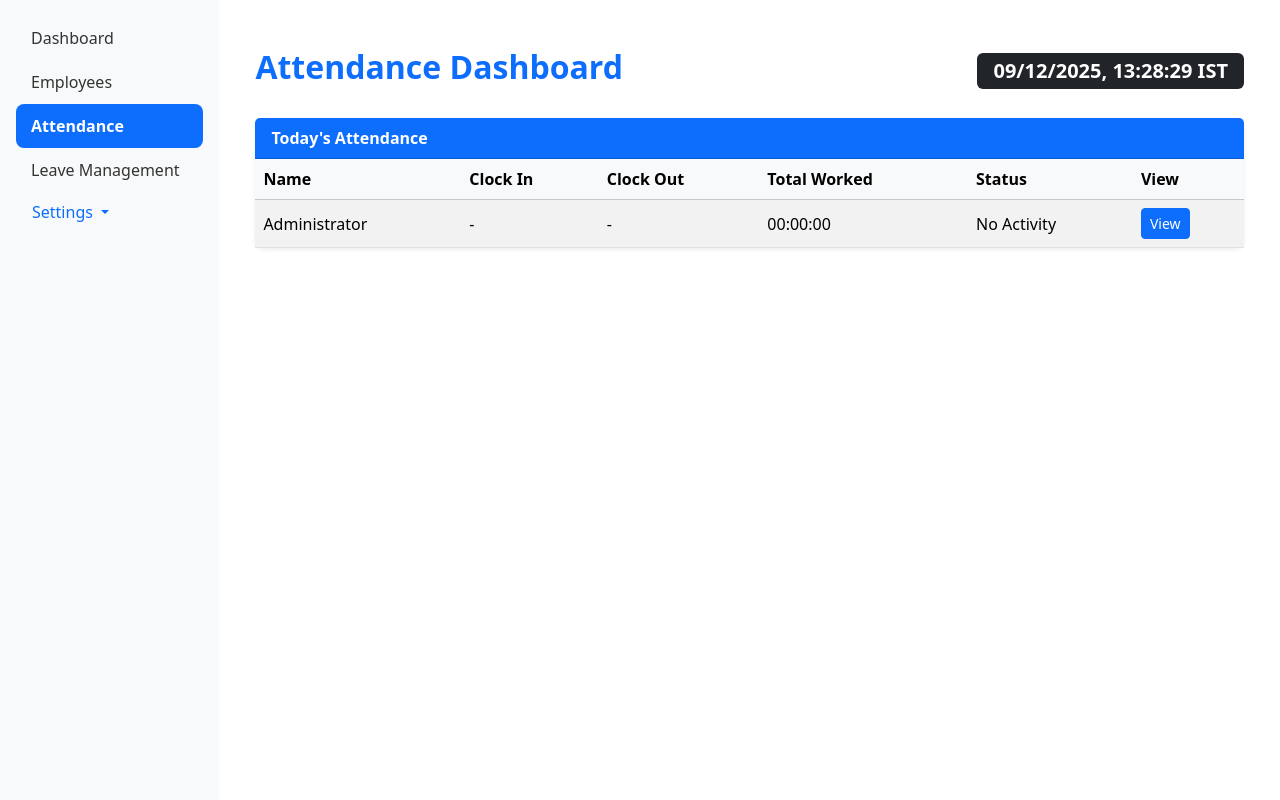
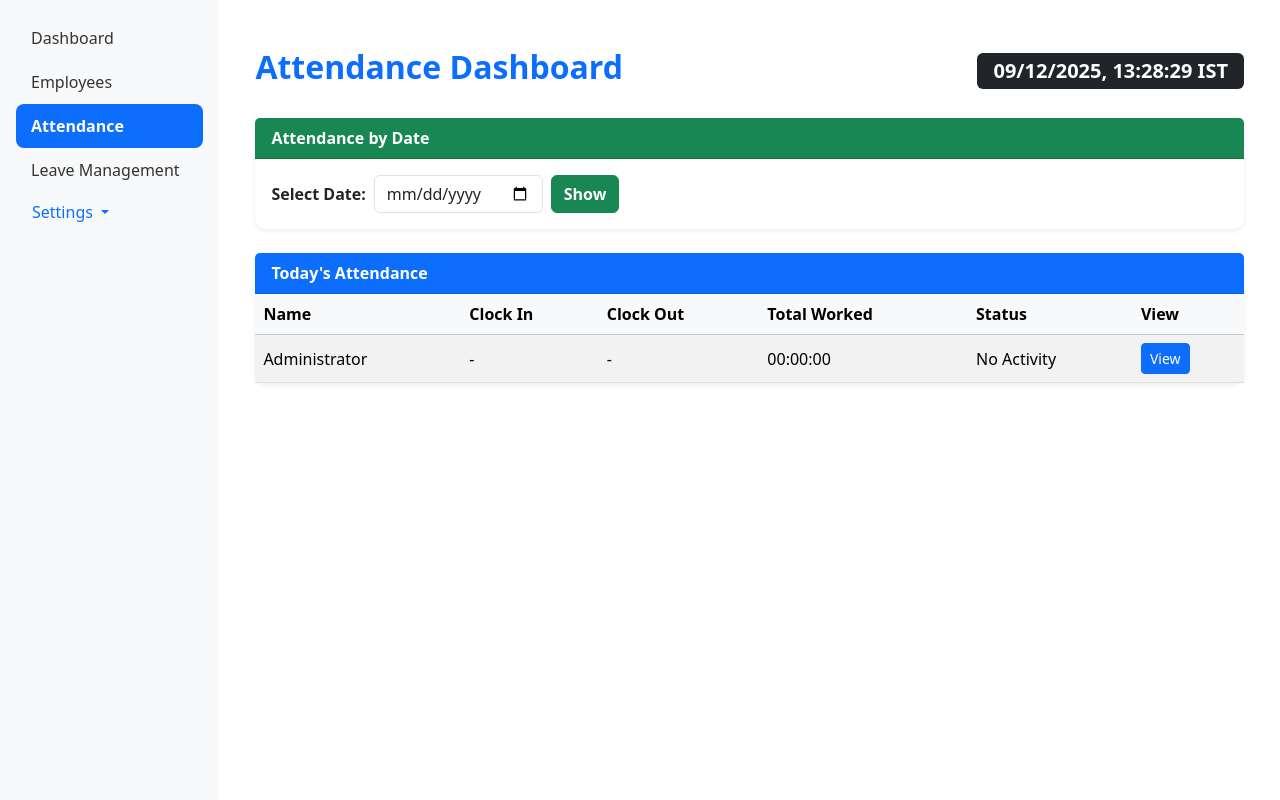
Before and after one commit to BhanuKondi/FinalHRProject, a Flask app: page /admin/attendance/ in a window 1280 px wide. Shown: the part 56-856 px from the top of the page. Run offline with Flask 3, Linux system fonts and the light colour scheme; data comes from the database, SQL or seed files in the repository; data that the repository does not hold is empty; parts of the project's set-up code (start-up, migrations or seed data) failed here and were passed over; some libraries are stand-ins or nearby versions.

```diff
--- a/instance/config.py
+++ b/instance/config.py
@@ -1,6 +1,6 @@
 # Copy your real DB credentials here
 MYSQL_HOST = "localhost"
-MYSQL_USER = "hr_user"
-MYSQL_PASSWORD = "YourPassword123!"
+MYSQL_USER = "root"
+MYSQL_PASSWORD = "root"
 MYSQL_DATABASE = "hr_app"
 SECRET_KEY = "xyz"
--- a/routes/admin/admin_attendance.py
+++ b/routes/admin/admin_attendance.py
@@ -222,3 +222,51 @@ def monthly_summary(user_id, year, month):
         "late_days": late_days,
         "early_leaves": early_leave_days
     })
+@admin_attendance_bp.route("/list_all_employees/<date_str>")
+def list_all_employees(date_str):
+    """
+    Returns JSON for all employees on the given date.
+    Shows clock_in, clock_out, total worked; absent = 0 hrs (ABSENT)
+    """
+    try:
+        the_date = datetime.fromisoformat(date_str).date()
+    except Exception:
+        return jsonify({"error": "Invalid date format. Use YYYY-MM-DD"}), 400
+
+    users = User.query.order_by(User.display_name).all()
+    result = []
+
+    for u in users:
+        records = Attendance.query.filter_by(user_id=u.id, date=the_date).order_by(Attendance.clock_in).all()
+
+        if not records:
+            result.append({
+                "name": u.display_name,
+                "clock_in": "-",
+                "clock_out": "-",
+                "worked": "0:00:00 (ABSENT)"
+            })
+            continue
+
+        first_in = min((r.clock_in for r in records if r.clock_in), default=None)
+        last_out_candidates = [r.clock_out for r in records if r.clock_out]
+        last_out = max(last_out_candidates) if last_out_candidates else None
+
+        total_seconds = sum((r.duration_seconds or 0) for r in records)
+
+        if total_seconds:
+            hours = total_seconds // 3600
+            minutes = (total_seconds % 3600) // 60
+            seconds = total_seconds % 60
+            worked_display = f"{int(hours):02d}:{int(minutes):02d}:{int(seconds):02d}"
+        else:
+            worked_display = "0:00:00 (ABSENT)"
+
+        result.append({
+            "name": u.display_name,
+            "clock_in": first_in.strftime("%H:%M:%S") if first_in else "-",
+            "clock_out": last_out.strftime("%H:%M:%S") if last_out else "-",
+            "worked": worked_display
+        })
+
+    return jsonify(result)
--- a/templates/admin/attendance_list.html
+++ b/templates/admin/attendance_list.html
@@ -11,6 +11,23 @@
     </h2>
 
     <span id="liveClock" class="fs-5 fw-semibold badge bg-dark px-3 py-2"></span>
+  </div>
+
+  <!-- ============================
+       FILTER ATTENDANCE BY DATE
+  =============================== -->
+  <div class="card shadow-sm mb-4 border-0">
+    <div class="card-header bg-success text-white">
+      <strong><i class="bi bi-calendar-check"></i>Attendance by Date</strong>
+    </div>
+
+    <div class="card-body d-flex align-items-center gap-2">
+      <label class="fw-bold mb-0">Select Date:</label>
+      <input type="date" id="filterDate" class="form-control w-auto" />
+      <button class="btn btn-success fw-bold" id="showDateBtn">
+        <i class="bi bi-eye"></i> Show
+      </button>
+    </div>
   </div>
 
   <!-- ============================
@@ -141,6 +158,39 @@
   </div>
 </div>
 
+<!-- ============================
+      ALL EMPLOYEES MODAL
+=============================== -->
+<div class="modal fade" id="allEmployeesModal" tabindex="-1">
+  <div class="modal-dialog modal-lg modal-dialog-centered modal-dialog-scrollable">
+    <div class="modal-content shadow-lg border-0">
+
+      <div class="modal-header bg-success text-white">
+        <h5 class="modal-title"><i class="bi bi-people"></i> Attendance for <span id="modalDateTitle"></span></h5>
+        <button type="button" class="btn-close btn-close-white" data-bs-dismiss="modal"></button>
+      </div>
+
+      <div class="modal-body">
+        <div class="table-responsive">
+          <table class="table table-bordered table-hover text-center mb-0" id="allEmployeesTable">
+            <thead class="table-light">
+              <tr>
+                <th>Name</th>
+                <th>Worked Hours</th>
+              </tr>
+            </thead>
+            <tbody></tbody>
+          </table>
+        </div>
+      </div>
+
+      <div class="modal-footer">
+        <button class="btn btn-secondary" data-bs-dismiss="modal">Close</button>
+      </div>
+
+    </div>
+  </div>
+</div>
 
 <style>
   /* BEAUTIFUL TABLE EFFECTS */
@@ -150,7 +200,6 @@
   }
   .card { border-radius: 10px; }
 </style>
-
 
 <script>
 /* MAIN JAVASCRIPT */
@@ -190,7 +239,6 @@ async function loadToday() {
       const btn = document.createElement('button');
       btn.className = "btn btn-sm btn-primary";
       btn.innerText = "View";
-      // pass date and user id
       btn.onclick = () => openViewModal(row.user_id, row.date, row.name);
       btnTd.appendChild(btn);
       tr.appendChild(btnTd);
@@ -210,14 +258,11 @@ function openViewModal(userId, dateStr=null, userName=null) {
   currentModalUserName = userName || null;
   document.getElementById('modalTitle').innerText = "Attendance Details - " + (currentModalUserName ? currentModalUserName : ("User #" + userId));
 
-  // set txn date default to the clicked date or today
   document.getElementById('txnDate').value = dateStr || new Date().toISOString().slice(0,10);
 
-  // default month select to current month
   const today = new Date();
   document.getElementById('monthSelect').value = today.toISOString().slice(0,7);
 
-  // load transactions & last record
   loadTransactions();
 
   const modal = new bootstrap.Modal(document.getElementById('viewModal'));
@@ -229,7 +274,7 @@ document.getElementById('refreshTxnBtn')?.addEventListener('click', loadTransact
 document.getElementById('loadMonthBtn')?.addEventListener('click', loadMonthly);
 document.getElementById('txnDate').addEventListener('change', loadTransactions);
 
-/* LOAD TRANSACTIONS & TOTAL (uses backend last_record.worked) */
+/* LOAD TRANSACTIONS & TOTAL */
 async function loadTransactions() {
   if (!currentModalUserId) return;
 
@@ -238,7 +283,6 @@ async function loadTransactions() {
     const res = await fetch(`/admin/attendance/transactions/${currentModalUserId}?date=${dateVal}`);
     const json = await res.json();
 
-    // populate transactions table
     const tbody = document.querySelector("#txnTable tbody");
     tbody.innerHTML = "";
     json.transactions.forEach((tx) => {
@@ -250,17 +294,14 @@ async function loadTransactions() {
       tbody.appendChild(tr);
     });
 
-    // modal top summary: date & optionally user
     const dateDisplay = json.date || dateVal || '';
     const userDisplay = currentModalUserName ? ` - ${currentModalUserName}` : '';
     document.getElementById('modalTopSummary').innerHTML =
       `<div><strong>Date:</strong> ${dateDisplay}${userDisplay}</div>`;
 
-    // Use backend-provided last_record.worked as total worked for day (fallback to 00:00:00)
     const totalWorked = json.last_record?.worked || "00:00:00";
     document.getElementById('day-total-worked').innerText = totalWorked;
 
-    // Fill Last Record tab block (same as before)
     const lastRec = json.last_record;
     if (lastRec) {
       document.getElementById('lastRecordBlock').innerHTML = `
@@ -285,7 +326,7 @@ async function loadTransactions() {
   }
 }
 
-/* MONTHLY summary (unchanged) */
+/* MONTHLY summary */
 async function loadMonthly() {
   if (!currentModalUserId) return;
   const monthVal = document.getElementById('monthSelect').value;
@@ -318,6 +359,37 @@ async function loadMonthly() {
   }
 }
 
+/* ============================
+   SHOW ALL EMPLOYEES FOR DATE
+=============================== */
+document.getElementById('showDateBtn')?.addEventListener('click', async () => {
+  const dateVal = document.getElementById('filterDate').value;
+  if (!dateVal) return alert("Please select a date");
+
+  try {
+    const res = await fetch(`/admin/attendance/list_all_employees/${dateVal}`);
+    const data = await res.json();
+
+    const tbody = document.querySelector("#allEmployeesTable tbody");
+    tbody.innerHTML = "";
+
+    data.forEach(row => {
+      const tr = document.createElement('tr');
+      tr.appendChild(createCell(row.name));
+      tr.appendChild(createCell(row.worked));
+      tbody.appendChild(tr);
+    });
+
+    document.getElementById('modalDateTitle').innerText = dateVal;
+    const modal = new bootstrap.Modal(document.getElementById('allEmployeesModal'));
+    modal.show();
+
+  } catch (err) {
+    console.error("Failed to load employees", err);
+    alert("Failed to fetch data. Check console.");
+  }
+});
+
 /* INIT */
 startClock();
 loadToday();
```
